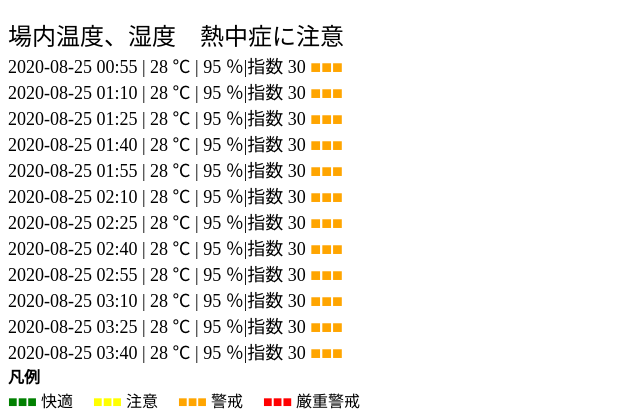
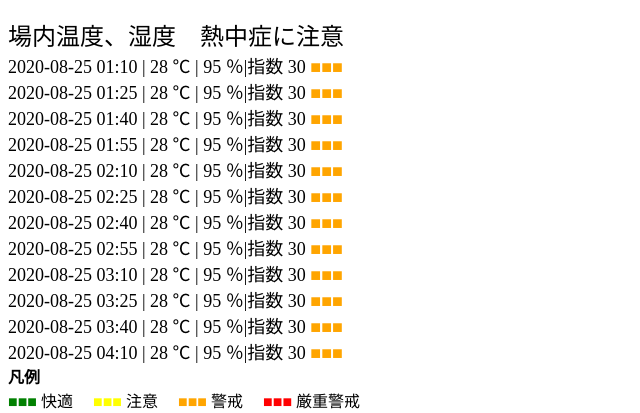
Before and after one commit to maki104/ambient000, a plain HTML site: page index.html in a window 1280 px wide. Shown: the part 243-656 px from the top of the page, 0-640 px from the left. Drawn offline with Linux system fonts and the light colour scheme.

Commit message:
update html

```diff
--- a/index.html
+++ b/index.html
@@ -12,7 +12,6 @@
 <input type = "button" value ="再読込" style="width:120px;height:50px;font-size:24px;background:blue;color:white" onclick="location.reload();">
 </h2>
   <font size = +2>場内温度、湿度　熱中症に注意</font><br>
-  <font size=+1> 2020-08-25 00:55 | 28 ℃ | 95 ％|指数  30  <font color= orange >■■■</font></font><br>
   <font size=+1> 2020-08-25 01:10 | 28 ℃ | 95 ％|指数  30  <font color= orange >■■■</font></font><br>
   <font size=+1> 2020-08-25 01:25 | 28 ℃ | 95 ％|指数  30  <font color= orange >■■■</font></font><br>
   <font size=+1> 2020-08-25 01:40 | 28 ℃ | 95 ％|指数  30  <font color= orange >■■■</font></font><br>
@@ -24,6 +23,7 @@
   <font size=+1> 2020-08-25 03:10 | 28 ℃ | 95 ％|指数  30  <font color= orange >■■■</font></font><br>
   <font size=+1> 2020-08-25 03:25 | 28 ℃ | 95 ％|指数  30  <font color= orange >■■■</font></font><br>
   <font size=+1> 2020-08-25 03:40 | 28 ℃ | 95 ％|指数  30  <font color= orange >■■■</font></font><br>
+  <font size=+1> 2020-08-25 04:10 | 28 ℃ | 95 ％|指数  30  <font color= orange >■■■</font></font><br>
   <b>凡例　　</b><br>
   <font color = green>■■■</font> 快適
   <font color = yellow>■■■</font> 注意
```
